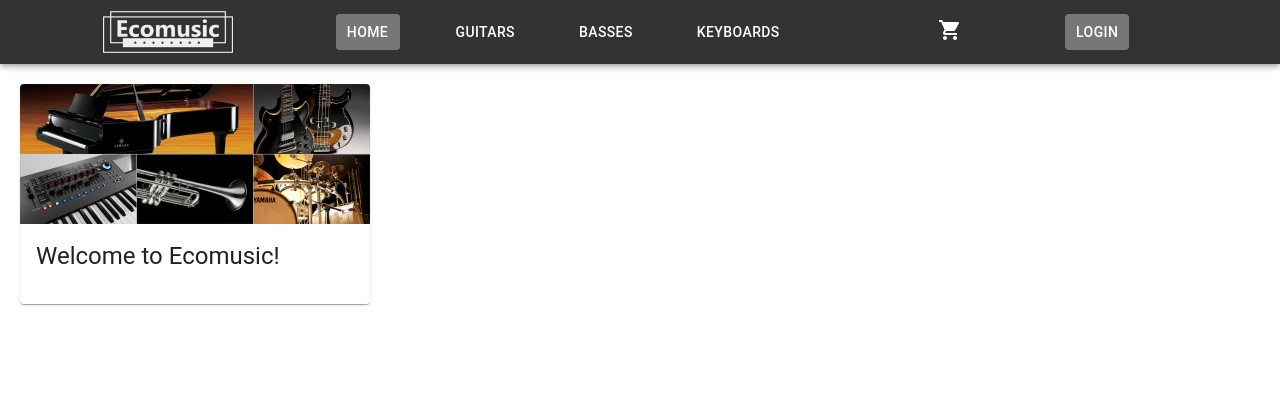
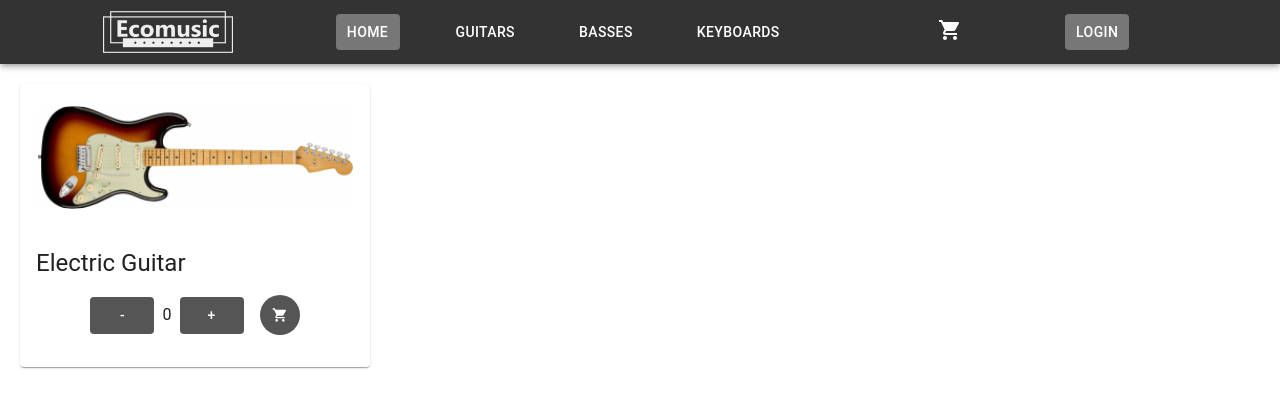
Before and after one commit to dmdago/EcomusicDagostino, a React (Create React App) app: page / in a window 1280 px wide. Shown: the top 408 px of the page. Built offline with nearby package versions, Linux system fonts and the light colour scheme.

Commit message:
Cuarta Entrega

```diff
--- a/src/App.jsx
+++ b/src/App.jsx
@@ -1,17 +1,17 @@
 import React from "react";
-import {ThemeProvider} from '@material-ui/core/styles'
-import theme from './themeConfig'
-import Navbar from './components/navbar/Navbar'
-import ItemListContainer from './components/products/ItemListContainer.js'
+import { ThemeProvider } from "@material-ui/core/styles";
+import theme from "./themeConfig";
+import Navbar from "./components/navbar/Navbar";
+import ItemListContainer from "./components/products/ItemListContainer.js";
 
 function App() {
-    const greeting = "Welcome to Ecomusic!";
-    return (
-        <ThemeProvider theme={theme}>
-            <Navbar />
-            <ItemListContainer greeting={greeting}/>
-        </ThemeProvider>
-    )
+  const greeting = "Electric Guitar";
+  return (
+    <ThemeProvider theme={theme}>
+      <Navbar />
+      <ItemListContainer greeting={greeting} />
+    </ThemeProvider>
+  );
 }
 
 export default App;
--- a/src/components/navbar/Navbar.jsx
+++ b/src/components/navbar/Navbar.jsx
@@ -1,53 +1,68 @@
-import React from 'react'
-import { AppBar, Button, Toolbar } from '@material-ui/core'
-import { makeStyles } from '@material-ui/core/styles'
-import logo from '../../imgs/logo.png'
-import CartWidget from '../cart/CartWidget.js';
-
+import React from "react";
+import { AppBar, Button, Toolbar } from "@material-ui/core";
+import { makeStyles } from "@material-ui/core/styles";
+import logo from "../../imgs/logo.png";
+import CartWidget from "../cart/CartWidget.js";
 
 const useStyles = makeStyles((theme) => ({
   logo: {
-        width: '130px',
+    width: "130px",
   },
   abStyles: {
-      backgroundColor: '#333'
+    backgroundColor: "#333",
   },
   offset: theme.mixins.toolbar,
   menuOption: {
     marginRight: theme.spacing(6),
-      '&:hover': {
-        backgroundColor: '#555',
-        color: '#FFF'
-      }
+    "&:hover": {
+      backgroundColor: "#555",
+      color: "#FFF",
+    },
   },
   toolbar: {
-      width: '100%',
-      flexDirection: 'row',
-      justifyContent: 'space-evenly',
+    width: "100%",
+    flexDirection: "row",
+    justifyContent: "space-evenly",
   },
   menuOptionSpecial: {
-        backgroundColor: '#777'
+    backgroundColor: "#777",
   },
-  }))
+}));
 
 const Navbar = () => {
-    const classes = useStyles()
+  const classes = useStyles();
   return (
-        <div >
+    <div>
       <AppBar className={classes.abStyles}>
         <Toolbar className={classes.toolbar} disableGutters={true}>
           <img src={logo} alt="EcoMusic" className={classes.logo} />
           <div>
-                        <Button variant='text' color='inherit' className={`${classes.menuOptionSpecial}  ${classes.menuOption}`}>
+            <Button
+              variant="text"
+              color="inherit"
+              className={`${classes.menuOptionSpecial}  ${classes.menuOption}`}
+            >
               Home
             </Button>
-                        <Button variant='text' color='inherit' className={classes.menuOption}>
+            <Button
+              variant="text"
+              color="inherit"
+              className={classes.menuOption}
+            >
               Guitars
             </Button>
-                        <Button variant='text' color='inherit' className={classes.menuOption}>
+            <Button
+              variant="text"
+              color="inherit"
+              className={classes.menuOption}
+            >
               Basses
             </Button>
-                        <Button variant='text' color='inherit' className={classes.menuOption}>
+            <Button
+              variant="text"
+              color="inherit"
+              className={classes.menuOption}
+            >
               Keyboards
             </Button>
           </div>
@@ -55,7 +70,11 @@ const Navbar = () => {
             <CartWidget />
           </div>
           <div>
-                        <Button variant='text' color='inherit' className={`${classes.menuOptionSpecial}  ${classes.menuOption}`}>
+            <Button
+              variant="text"
+              color="inherit"
+              className={`${classes.menuOptionSpecial}  ${classes.menuOption}`}
+            >
               Login
             </Button>
           </div>
@@ -63,7 +82,7 @@ const Navbar = () => {
       </AppBar>
       <div className={classes.offset}></div>
     </div>
-    )
-}
+  );
+};
 
-export default Navbar
+export default Navbar;
--- /dev/null
+++ b/src/components/products/ItemCount.js
@@ -0,0 +1,90 @@
+import React, { useState, useEffect } from "react";
+import { Button, IconButton, Typography } from "@material-ui/core";
+import { makeStyles } from "@material-ui/core/styles";
+import ShoppingCartIcon from "@material-ui/icons/ShoppingCart";
+
+const useStyles = makeStyles((theme) => ({
+  ItemContainer: {},
+  ItemCounter: {
+    display: "flex",
+    alignItems: "center",
+    width: "auto",
+    justifyContent: "center",
+  },
+  ItemButton: {
+    margin: theme.spacing(1),
+    color: "#FFF",
+    backgroundColor: "#555",
+    "&:hover": {
+      backgroundColor: "#777",
+    },
+  },
+  CartButton: {
+    fontSize: "1rem",
+    padding: 0,
+  },
+}));
+
+const ItemCount = function ({ stock, initial, onAdd }) {
+  const [counter, setCounter] = useState(initial);
+
+  const [disable, setDisable] = useState(false);
+
+  const checkStock = function () {
+    if (stock === 0) setDisable(true);
+  };
+
+  useEffect(() => {
+    checkStock();
+  });
+
+  const removeItem = function () {
+    if (counter > 0) setCounter(counter - 1);
+  };
+
+  const addItem = function () {
+    if (counter < stock) setCounter(counter + 1);
+  };
+
+  const classes = useStyles();
+
+  return (
+    <div className={classes.ItemContainer}>
+      <div className={classes.ItemCounter}>
+        <div className="col-counter">
+          <Button
+            variant="text"
+            disabled={disable}
+            className={classes.ItemButton}
+            onClick={removeItem}
+          >
+            -
+          </Button>
+        </div>
+        <div className="col-counter">
+          <Typography>{counter}</Typography>
+        </div>
+        <div className="col-counter">
+          <Button
+            variant="text"
+            disabled={disable}
+            className={classes.ItemButton}
+            onClick={addItem}
+          >
+            +
+          </Button>
+        </div>
+        <IconButton
+          size="medium"
+          disabled={disable}
+          className={classes.ItemButton}
+          onClick={() => onAdd(counter)}
+        >
+          <ShoppingCartIcon className={classes.CartButton} />
+        </IconButton>
+      </div>
+    </div>
+  );
+};
+
+export default ItemCount;
--- a/src/components/products/ItemListContainer.js
+++ b/src/components/products/ItemListContainer.js
@@ -1,32 +1,46 @@
-import React from 'react'
-import { Card, CardContent, CardMedia, Typography } from '@material-ui/core'
-import { makeStyles } from '@material-ui/core/styles'
-import musicinst from '../../imgs/musinst.png'
-
+import React from "react";
+import { Card, CardContent, CardMedia, Typography } from "@material-ui/core";
+import { makeStyles } from "@material-ui/core/styles";
+import musicinst from "../../imgs/electricguitar.png";
+import ItemCount from "./ItemCount.js";
 
 const useStyles = makeStyles((theme) => ({
-    card: {
-        maxWidth: '350px',
-        margin: '20px'
-      }
-  }))
+  card: {
+    maxWidth: "350px",
+    margin: "20px",
+  },
+  cardimage: {
+    maxWidth: "90%",
+    margin: "auto",
+  },
+}));
 
-function ItemListContainer ( {greeting} ){
-    const classes = useStyles()
-	return (
-    <Card className={classes.card} >
+function ItemListContainer({ greeting }) {
+  const classes = useStyles();
+
+  const addToCart = function (quantity) {
+    if (quantity > 0) {
+      alert(`Se agrego ${quantity} ${greeting} al carrito`);
+    } else {
+      alert("Seleccione una cantidad");
+    }
+  };
+
+  return (
+    <Card className={classes.card}>
       <CardMedia
         component="img"
-        height="140"
-        image = {musicinst}
+        image={musicinst}
+        className={classes.cardimage}
       />
       <CardContent>
         <Typography gutterBottom variant="h5" component="div">
-            {greeting}
+          {greeting}
         </Typography>
+        <ItemCount stock={5} initial={0} onAdd={addToCart} />
       </CardContent>
     </Card>
   );
 }
 
-export default ItemListContainer
+export default ItemListContainer;
```
Also changed, not shown: src/components/cart/CartWidget.js (+2 -5 lines), src/imgs/electricguitar.png (added). Lines whose indentation alone changed are shown as unchanged.
